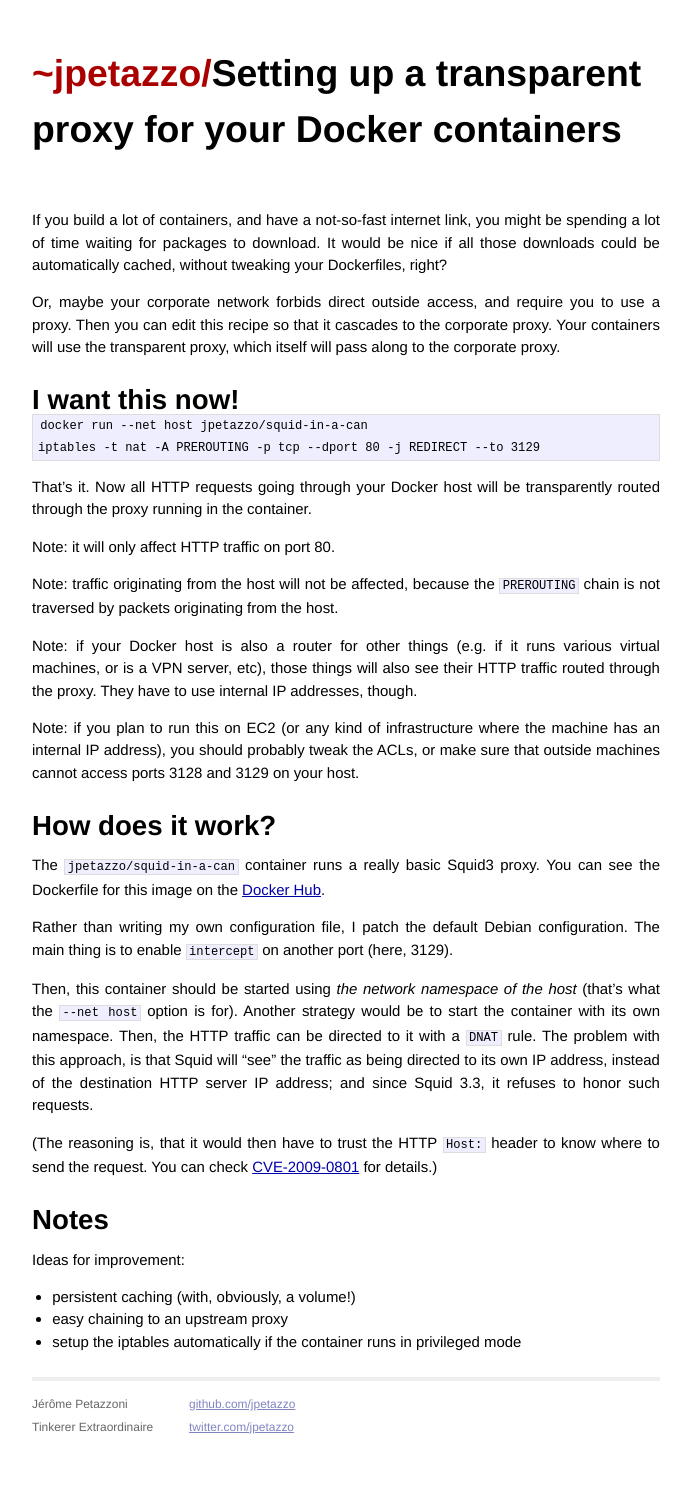
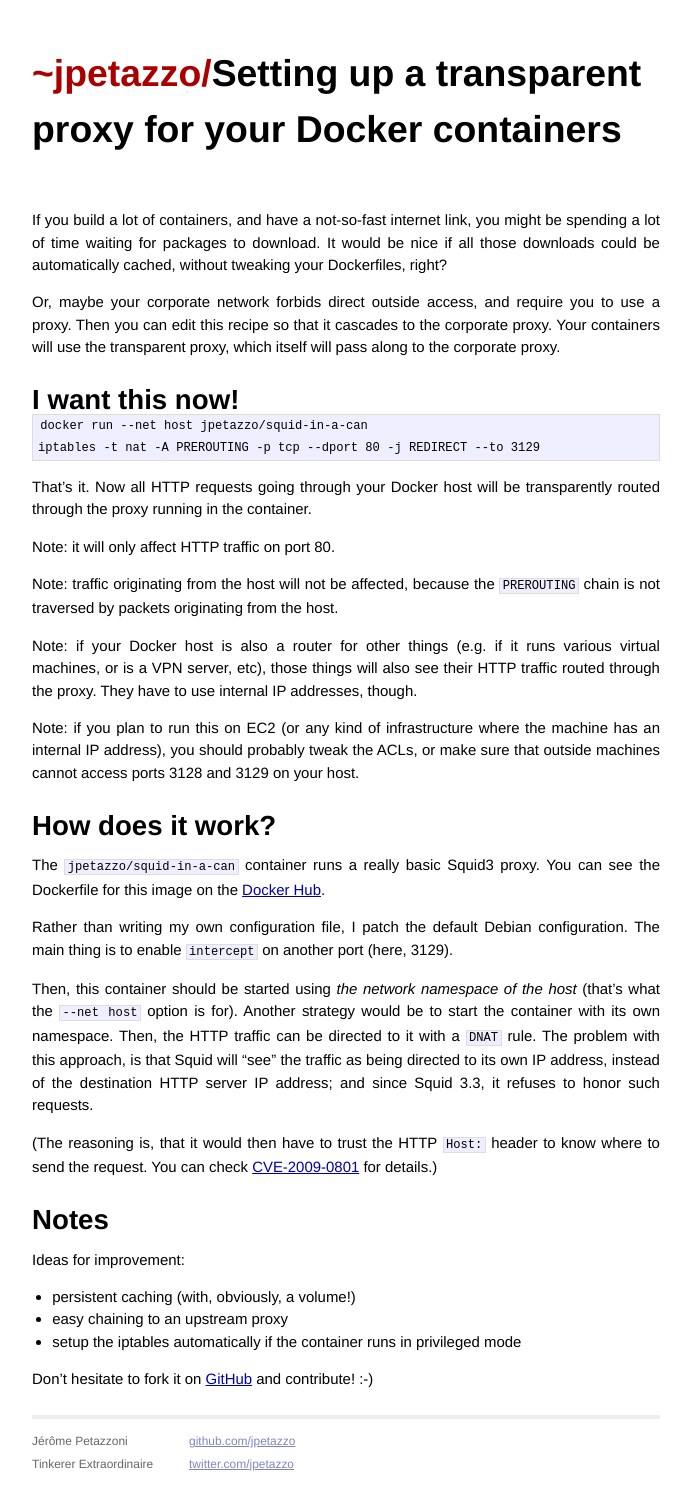
Before and after one commit to jpetazzo/jpetazzo.github.io, a Jekyll site: the page built from _posts/2014-06-17-transparent-squid-proxy-docker.markdown, in a window 1280 px wide. Shown: the whole page, without its empty margins (294-986 px from the left). Built offline with Jekyll 4.4.1, drawn with Linux system fonts in a browser that asks for light colours; Markdown is read by kramdown in place of the engine named in the settings; before the commit the page ends 1450 px from its top, so only the background shows below that.

Commit message:
add github link

```diff
--- a/_posts/2014-06-17-transparent-squid-proxy-docker.markdown
+++ b/_posts/2014-06-17-transparent-squid-proxy-docker.markdown
@@ -71,6 +71,9 @@
 - easy chaining to an upstream proxy
 - setup the iptables automatically if the container runs in privileged mode
 
+Don't hesitate to fork it on [GitHub] and contribute! :-)
+
 
 [CVE-2009-0801]: http://cve.mitre.org/cgi-bin/cvename.cgi?name=CVE-2009-0801
 [Docker Hub]: https://registry.hub.docker.com/u/jpetazzo/squid-in-a-can/
+[GitHub]: https://github.com/jpetazzo/squid-in-a-can
```
